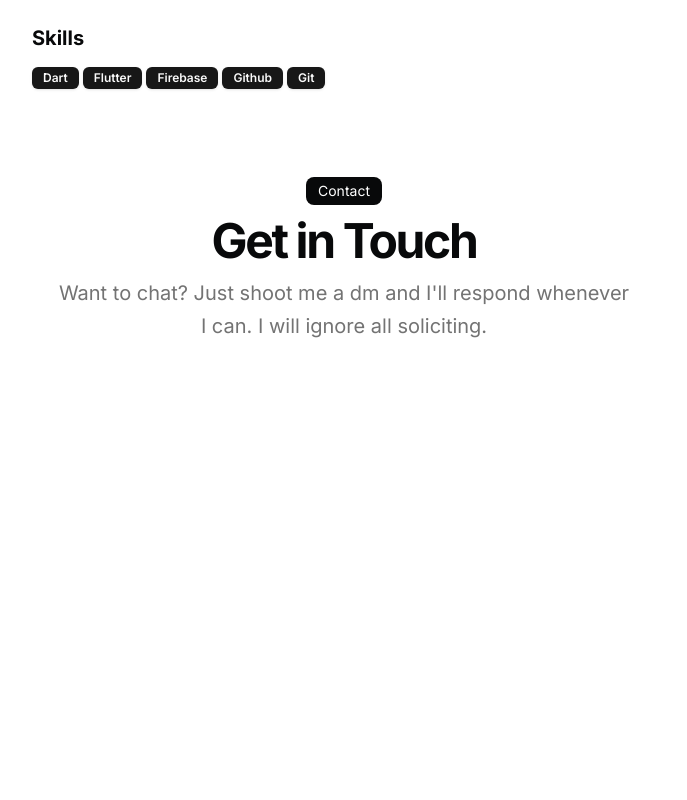
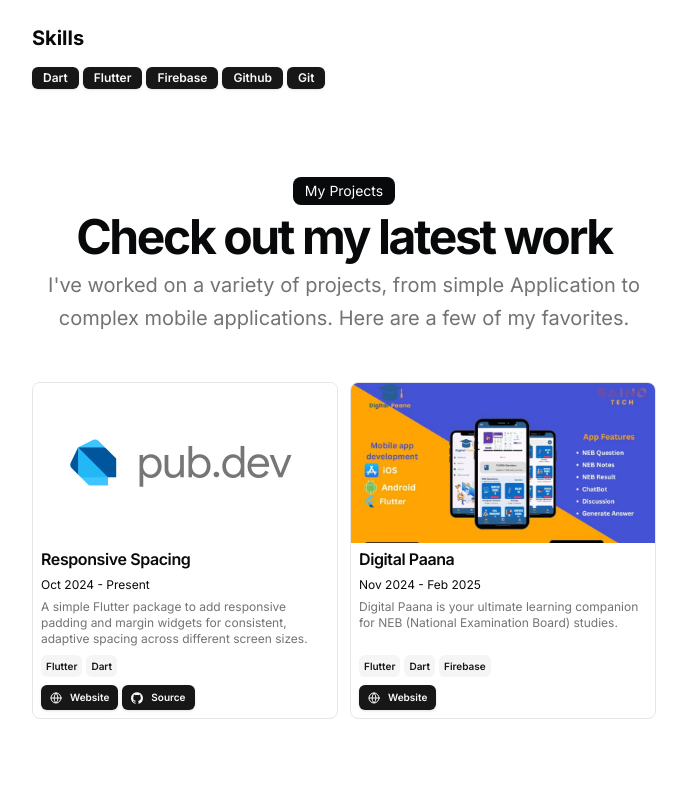
Before and after one commit to Nishan-Pradhan06/Portfolio_, a Next.js app: page / in a window 1280 px wide. Shown: the part 880-1680 px from the top of the page, without its empty margins (296-983 px from the left). Before the commit the page ends 1372 px from the top, so only its background shows below. Built offline with nearby package versions, Linux system fonts and the light colour scheme.

Commit message:
update project

```diff
--- a/src/app/page.tsx
+++ b/src/app/page.tsx
@@ -111,7 +111,7 @@ export default function Page() {
           </div>
         </div>
       </section>
-      {/* <section id="projects">
+      <section id="projects">
         <div className="space-y-12 w-full py-12">
           <BlurFade delay={BLUR_FADE_DELAY * 11}>
             <div className="flex flex-col items-center justify-center space-y-4 text-center">
@@ -124,7 +124,7 @@ export default function Page() {
                 </h2>
                 <p className="text-muted-foreground md:text-xl/relaxed lg:text-base/relaxed xl:text-xl/relaxed">
                   I&apos;ve worked on a variety of projects, from simple
-                  websites to complex web applications. Here are a few of my
+                  Application to complex mobile applications. Here are a few of my
                   favorites.
                 </p>
               </div>
@@ -144,14 +144,14 @@ export default function Page() {
                   dates={project.dates}
                   tags={project.technologies}
                   image={project.image}
-                  video={project.video}
+                  // video={project.video}
                   links={project.links}
                 />
               </BlurFade>
             ))}
           </div>
         </div>
-      </section> */}
+      </section>
       {/* <section id="hackathons">
         <div className="space-y-12 w-full py-12">
           <BlurFade delay={BLUR_FADE_DELAY * 13}>
--- a/src/data/resume.tsx
+++ b/src/data/resume.tsx
@@ -117,20 +117,55 @@ export const DATA = {
   ],
   projects: [
     {
-      title: 'Echo Hub App',
-      href: 'echohub.com',
-      dates: 'Jan 2024 - Feb 2024',
+      title: 'Responsive Spacing',
+      href: 'https://pub.dev/packages/responsive_spacing_v2',
+      dates: 'Oct 2024 - Present',
       active: true,
+      description:
+        'A simple Flutter package to add responsive padding and margin widgets for consistent, adaptive spacing across different screen sizes.',
       technologies: [
         'Flutter',
         'Dart',
-        'Node js',
-        'Database',
-        'Prisma'
       ],
-
-      image: '/flu.jpeg',
-
+      links: [
+        {
+          type: 'Website',
+          href: 'https://pub.dev/packages/responsive_spacing_v2',
+          icon: <Icons.globe className="size-3" />,
+        },
+        {
+          type: 'Source',
+          href: 'https://github.com/Nishan-Pradhan06/responsive_spacing_v2',
+          icon: <Icons.github className="size-3" />,
+        },
+      ],
+      image: '/pub-dev-logo.png',
+    },
+    {
+      title: 'Digital Paana',
+      href: 'https://play.google.com/store/search?q=digital%20paana&c=apps&hl=en',
+      dates: 'Nov 2024 - Feb 2025',
+      active: true,
+      description:
+        'Digital Paana is your ultimate learning companion for NEB (National Examination Board) studies. ',
+      technologies: [
+        'Flutter',
+        'Dart',
+        'Firebase',
+      ],
+      links: [
+        {
+          type: 'Website',
+          href: 'https://digitalpaana.sainotech.com/',
+          icon: <Icons.globe className="size-3" />,
+        },
+        // {
+        //   type: 'Source',
+        //   href: 'https://play.google.com/store/search?q=digital%20paana&c=apps&hl=en',
+        //   icon: <Icons.github className="size-3" />,
+        // },
+      ],
+      image: '/digital_paana.png',
     },
     // {
     //   title: '',
@@ -163,39 +198,6 @@ export const DATA = {
     //   ],
     //   image: '',
     //   video: 'https://cdn.magicui.design/bento-grid.mp4',
-    // },
-    // {
-    //   title: 'llm.report',
-    //   href: 'https://llm.report',
-    //   dates: 'April 2023 - September 2023',
-    //   active: true,
-    //   description:
-    //     'Developed an open-source logging and analytics platform for OpenAI: Log your ChatGPT API requests, analyze costs, and improve your prompts.',
-    //   technologies: [
-    //     'Next.js',
-    //     'Typescript',
-    //     'PostgreSQL',
-    //     'Prisma',
-    //     'TailwindCSS',
-    //     'Shadcn UI',
-    //     'Magic UI',
-    //     'Stripe',
-    //     'Cloudflare Workers',
-    //   ],
-    //   links: [
-    //     {
-    //       type: 'Website',
-    //       href: 'https://llm.report',
-    //       icon: <Icons.globe className="size-3" />,
-    //     },
-    //     {
-    //       type: 'Source',
-    //       href: 'https://github.com/dillionverma/llm.report',
-    //       icon: <Icons.github className="size-3" />,
-    //     },
-    //   ],
-    //   image: '',
-    //   video: 'https://cdn.llm.report/openai-demo.mp4',
     // },
     // {
     //   title: 'Automatic Chat',
```
Also changed, not shown: public/digital_paana.png (added), public/pub-dev-logo.png (added).
